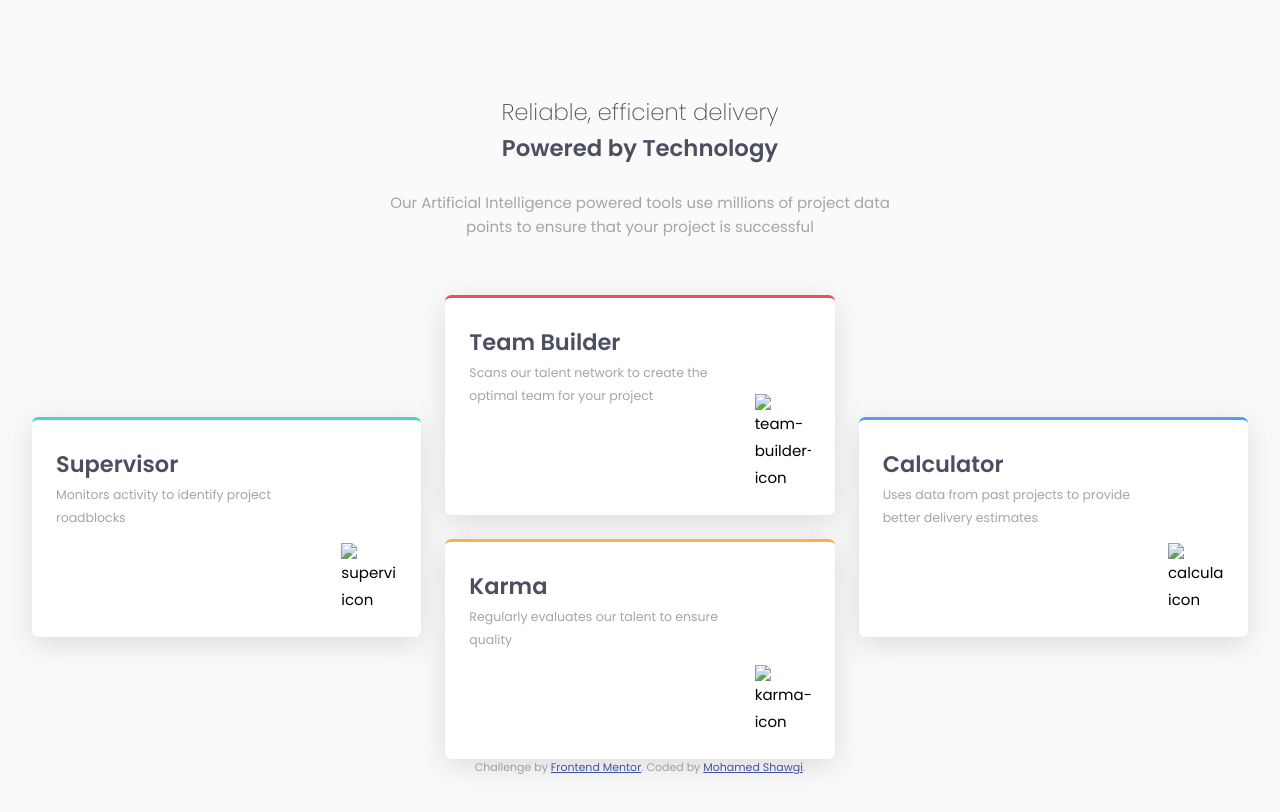
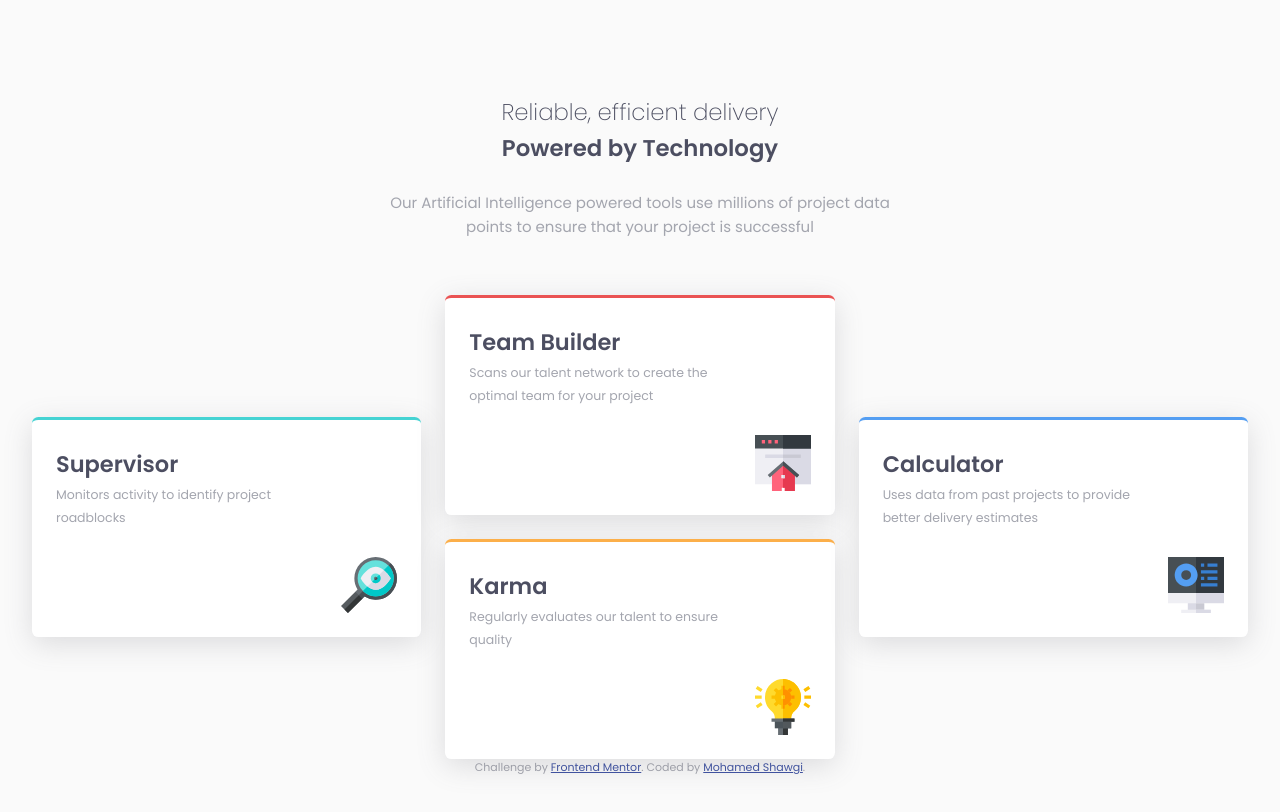
Before and after one commit to mohamedshawgi/four-card-feature-section-2, a plain HTML site: page index.html in a window 1280 px wide. Drawn offline with Linux system fonts and the light colour scheme; the site is published under a folder, as on GitHub Pages, so addresses that start at the root find nothing.

Commit message:
fix icons

```diff
--- a/index.html
+++ b/index.html
@@ -23,22 +23,22 @@
     <div class="card" id="supervisor">
       <h2>Supervisor</h2>
       <p>Monitors activity to identify project roadblocks</p>
-      <img src="/images/icon-supervisor.svg" alt="supervisor-icon">
+      <img src="images/icon-supervisor.svg" alt="supervisor-icon">
     </div>
     <div class="card" id="team-builder">
       <h2>Team Builder</h2>
       <p>Scans our talent network to create the optimal team for your project</p>
-      <img src="/images/icon-team-builder.svg" alt="team-builder-icon">
+      <img src="images/icon-team-builder.svg" alt="team-builder-icon">
     </div>
     <div class="card" id="karma">
       <h2>Karma</h2>
       <p>Regularly evaluates our talent to ensure quality</p>
-      <img src="/images/icon-karma.svg" alt="karma-icon">
+      <img src="images/icon-karma.svg" alt="karma-icon">
     </div>
     <div class="card" id="calculator">
       <h2>Calculator</h2>
       <p>Uses data from past projects to provide better delivery estimates</p>
-      <img src="/images/icon-calculator.svg" alt="calculator-icon">
+      <img src="images/icon-calculator.svg" alt="calculator-icon">
     </div>
   </div>
 
```
